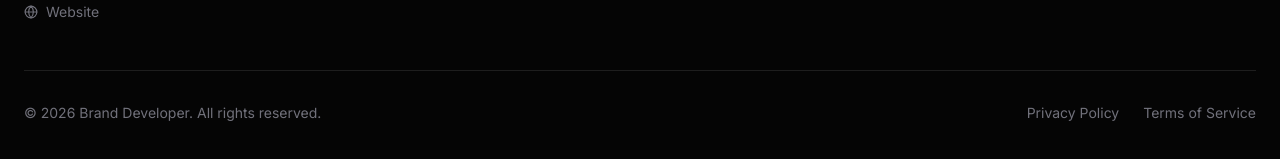
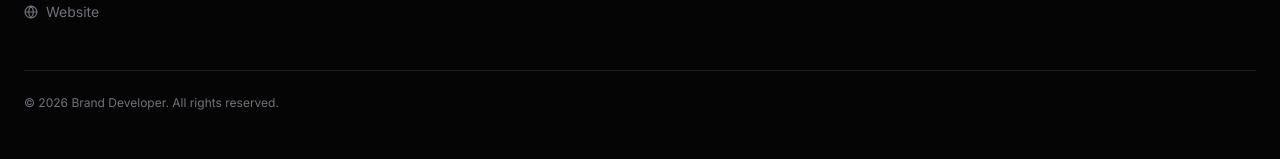
Before and after one commit to adinnur890/Brand-Developer, a Next.js app: page / in a window 1280 px wide. Shown: the part 6075-6234 px from the top of the page. Built offline with nearby package versions, Linux system fonts and the light colour scheme.

Commit message:
Simplify footer bottom section with smaller text and remove links

```diff
--- a/src/components/Footer.tsx
+++ b/src/components/Footer.tsx
@@ -121,18 +121,10 @@ export default function Footer() {
         </div>
 
         {/* Bottom */}
-        <div className="border-t border-white/10 mt-12 pt-8 flex flex-col md:flex-row justify-between items-center gap-4">
-          <p className="text-zinc-500 text-sm">
+        <div className="border-t border-white/10 mt-12 pt-6 flex flex-col md:flex-row justify-between items-center gap-4">
+          <p className="text-zinc-500 text-xs">
             © {new Date().getFullYear()} Brand Developer. All rights reserved.
           </p>
-          <div className="flex gap-6">
-            <a href="#" className="text-zinc-500 hover:text-white transition-colors text-sm">
-              Privacy Policy
-            </a>
-            <a href="#" className="text-zinc-500 hover:text-white transition-colors text-sm">
-              Terms of Service
-            </a>
-          </div>
         </div>
       </div>
     </footer>
```
